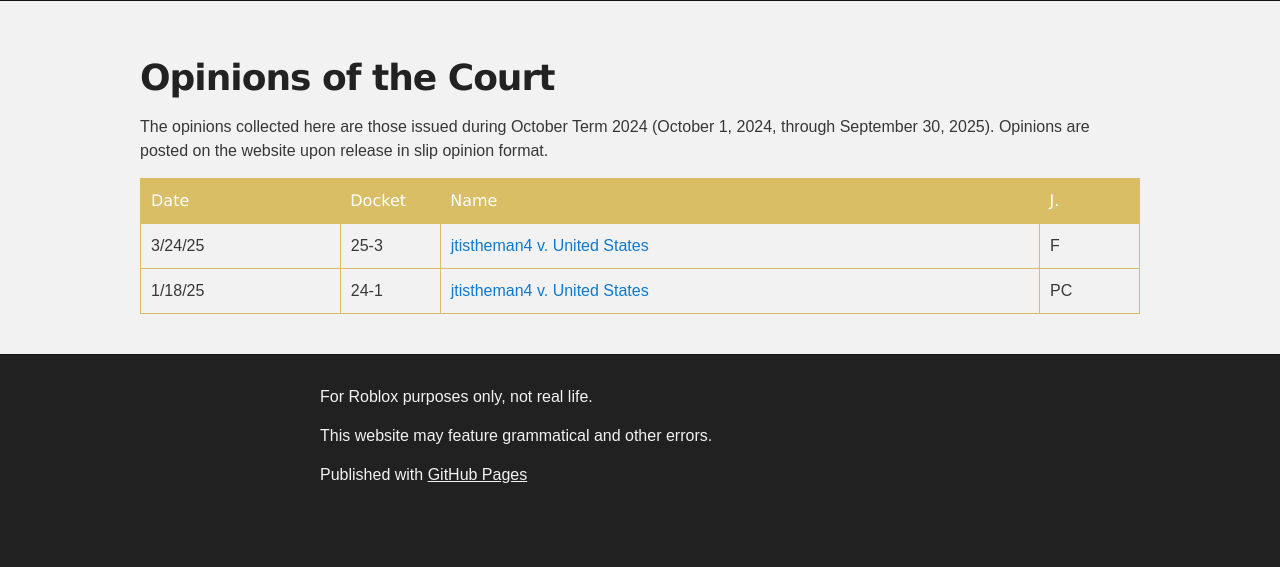
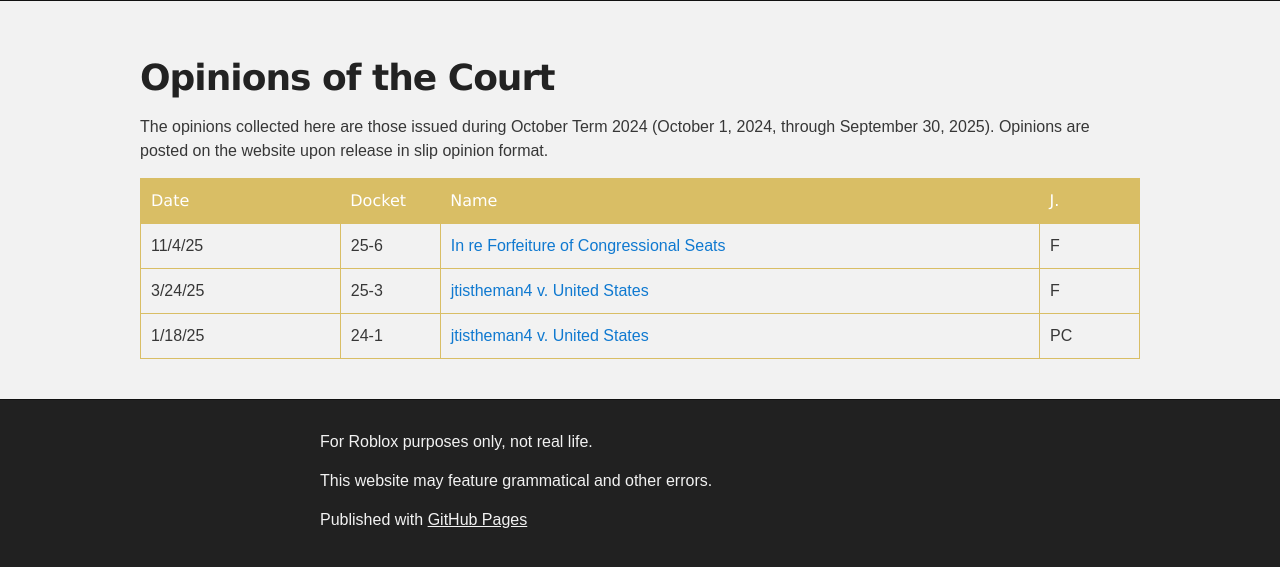
Before and after one commit to supremecourtrblx/supremecourtrblx.github.io, a Jekyll site: the page built from opinions.md, in a window 1280 px wide. Shown: the part 557-1124 px from the top of the page. Built offline with Jekyll 4.4.1, drawn with Linux system fonts in a browser that asks for light colours; our own code applies the rules of GitHub Pages for plain Markdown files; before the commit the page ends 1079 px from its top, so only the background shows below that.

Commit message:
Update opinions.md

```diff
--- a/opinions.md
+++ b/opinions.md
@@ -12,6 +12,12 @@ The opinions collected here are those issued during October Term 2024 (October 1
         <th>Name</th>
         <th style="width:10%;">J.</th>
     </tr>
+        <tr>
+        <td>11/4/25</td>
+        <td>25-6</td>
+        <td><a href="/opinions/25-6 courtopinion.pdf">In re Forfeiture of Congressional Seats</a></td>
+        <td>F</td>
+    </tr>
     <tr>
         <td>3/24/25</td>
         <td>25-3</td>
```
